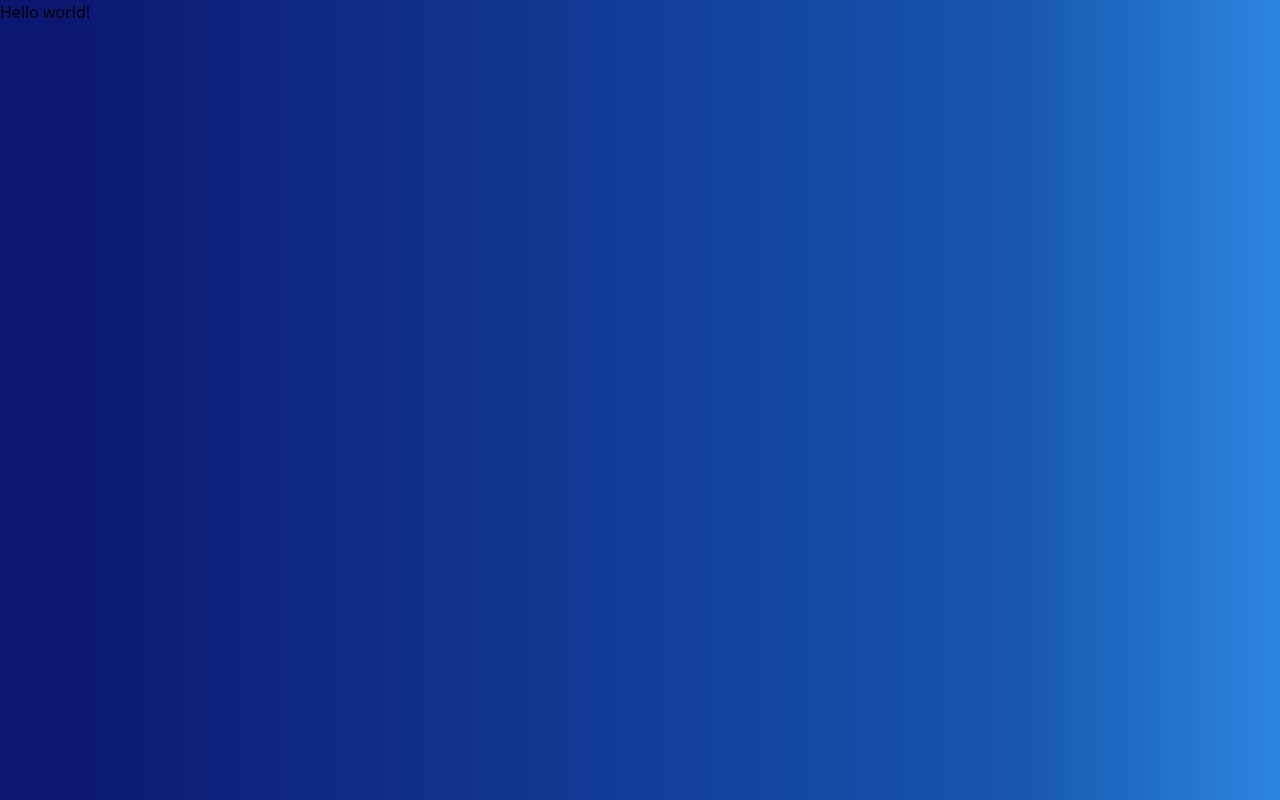
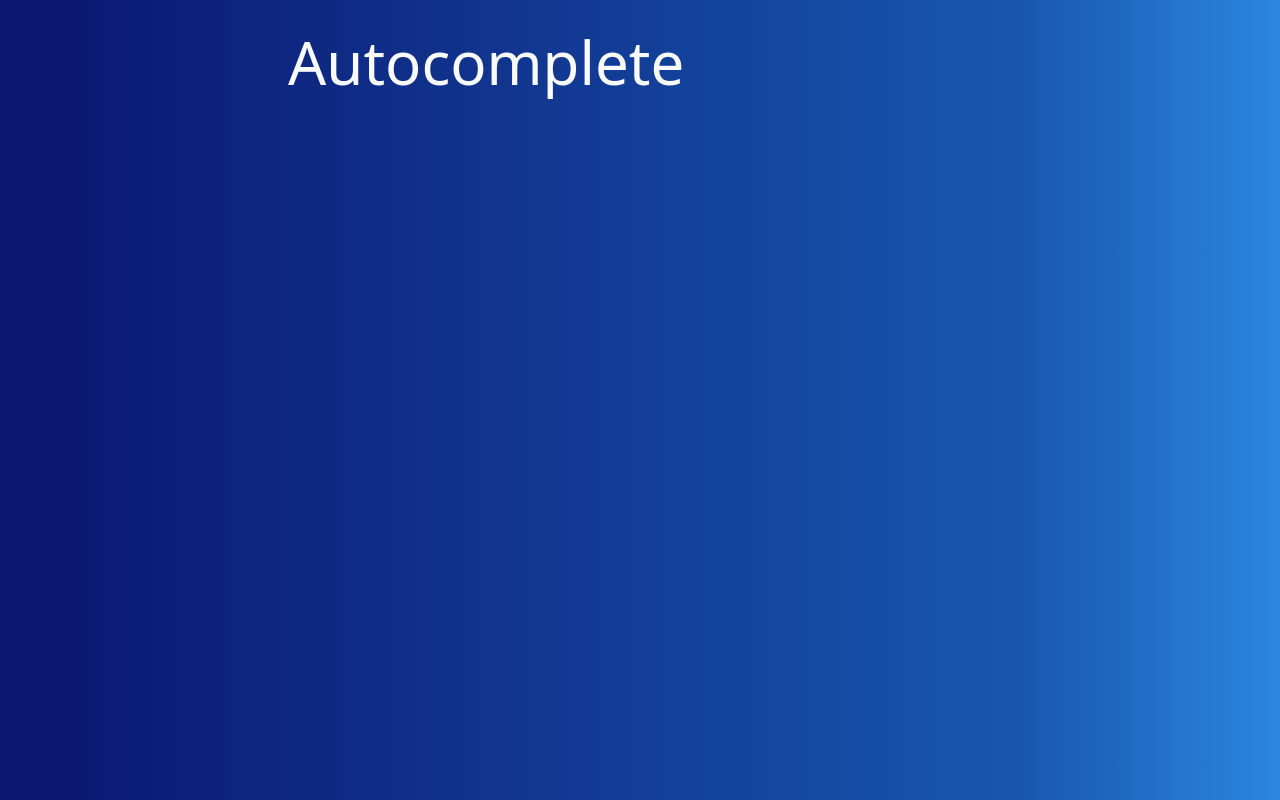
Before and after one commit to abdallahgeha/frontend-task, a Vue app: page / in a window 1280 px wide. Built offline with nearby package versions, Linux system fonts and the light colour scheme.

Commit message:
add title to page

```diff
--- a/src/App.vue
+++ b/src/App.vue
@@ -1,5 +1,5 @@
 <template>
-  <main>
-    <div>Hello world!</div>
+  <main class="mx-auto p-8 w-full max-w-3xl h-screen">
+    <h1 class="mb-8 text-5xl text-gray-50 md:text-6xl">Autocomplete</h1>
   </main>
 </template>
```
